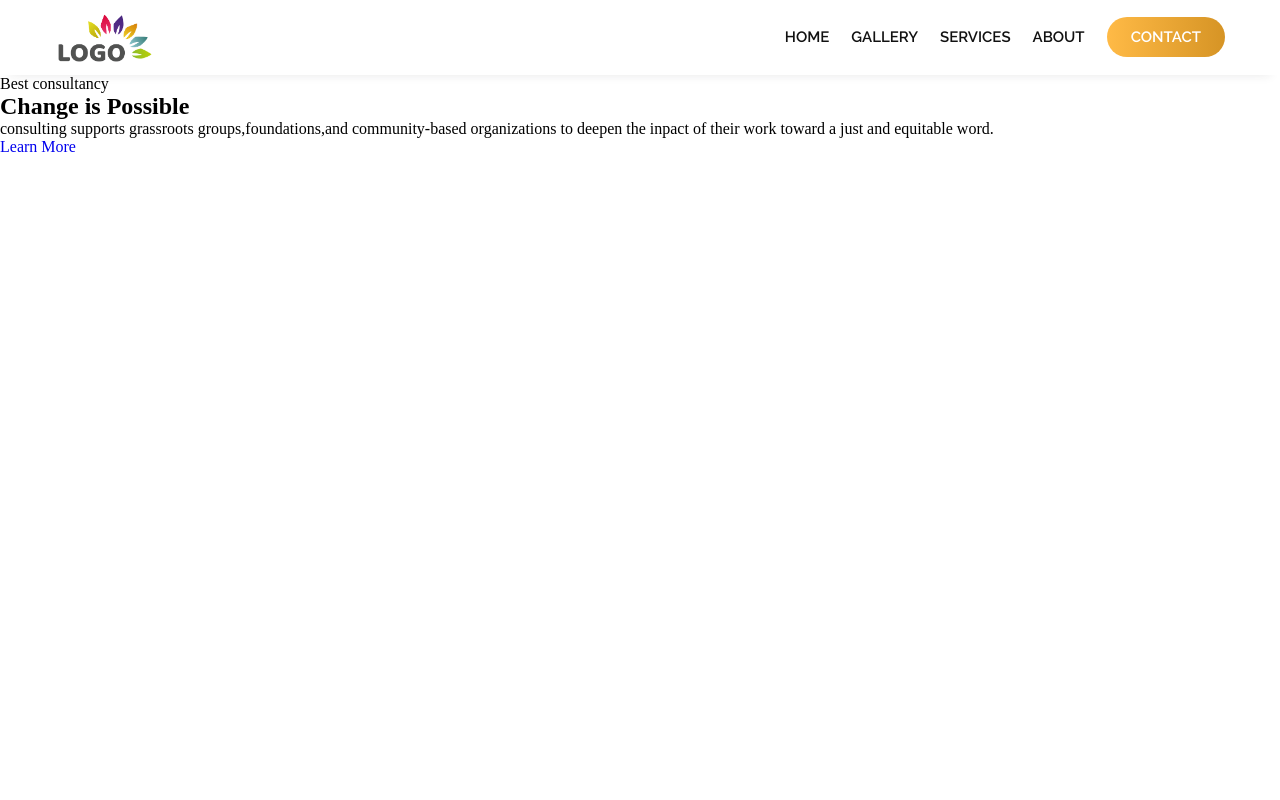
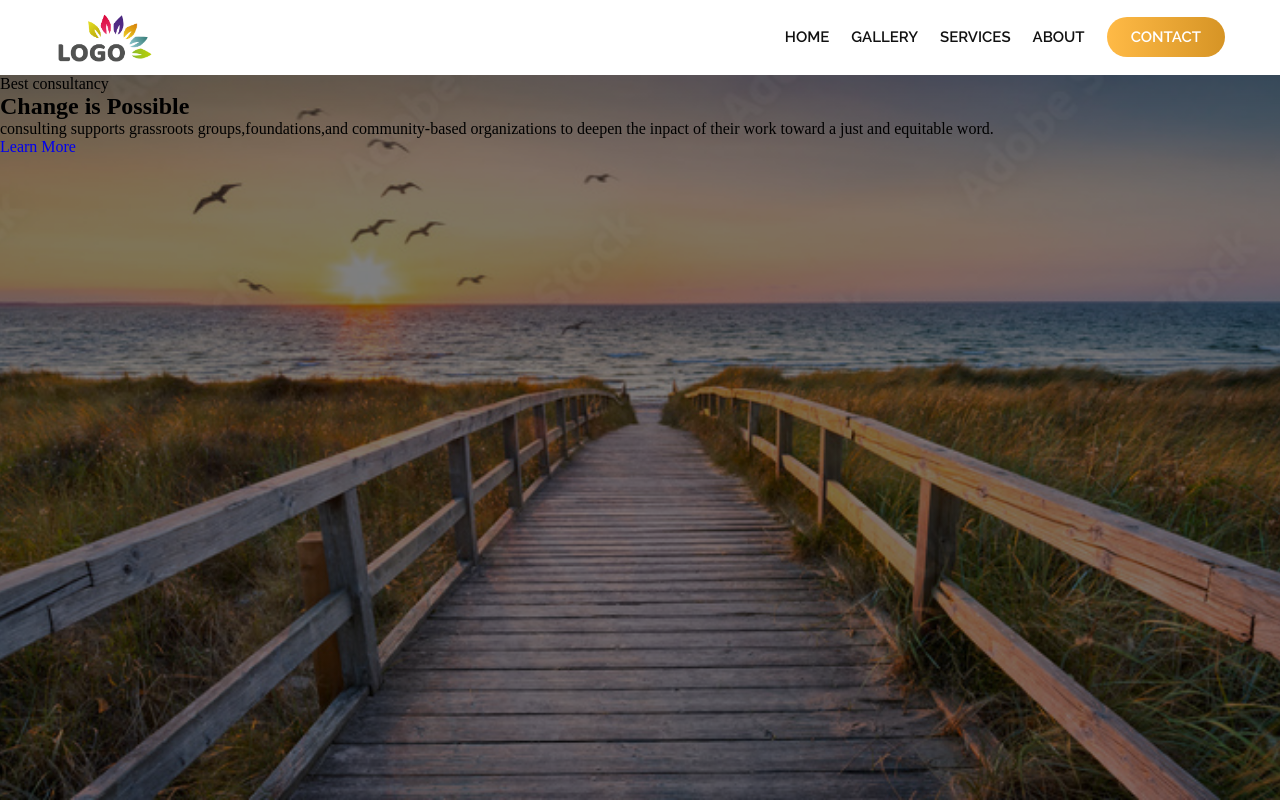
Before and after one commit to farhanacsebd/create-simple-responsive-navbar-html-css, a plain HTML site: page res-Nav.html in a window 1280 px wide. Drawn offline with Linux system fonts and the light colour scheme.

Commit message:
hero section css

```diff
--- a/res-Nav.css
+++ b/res-Nav.css
@@ -74,6 +74,19 @@ header{
     display: none;
 }
 
+
+/*** banner section css ***/
+
+.hero{
+    width: 100%;
+    height: calc(100vh - 74.89px);
+    background-image:linear-gradient(rgba(0,0,0,0.5),rgba(0,0,0,0.5)),url(images/road.jpg) ;
+    background-position: center center;
+    background-repeat: no-repeat;
+    background-size: cover;
+}
+
+
 @media only screen and (min-width:768px) {
     #menu ul li:last-child a{
         color: #fff;
```
Also changed, not shown: images/road.jpg (added), res-Nav.html (line endings or trailing spaces).
